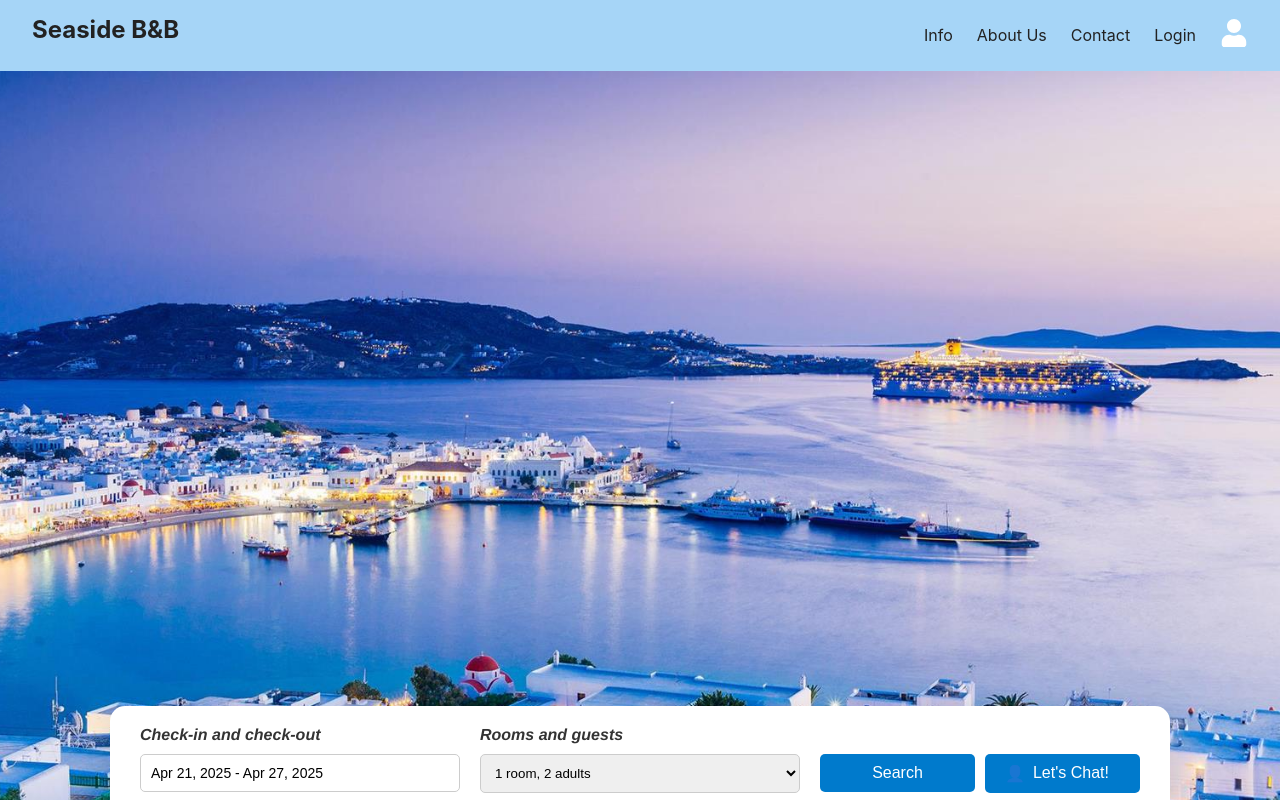
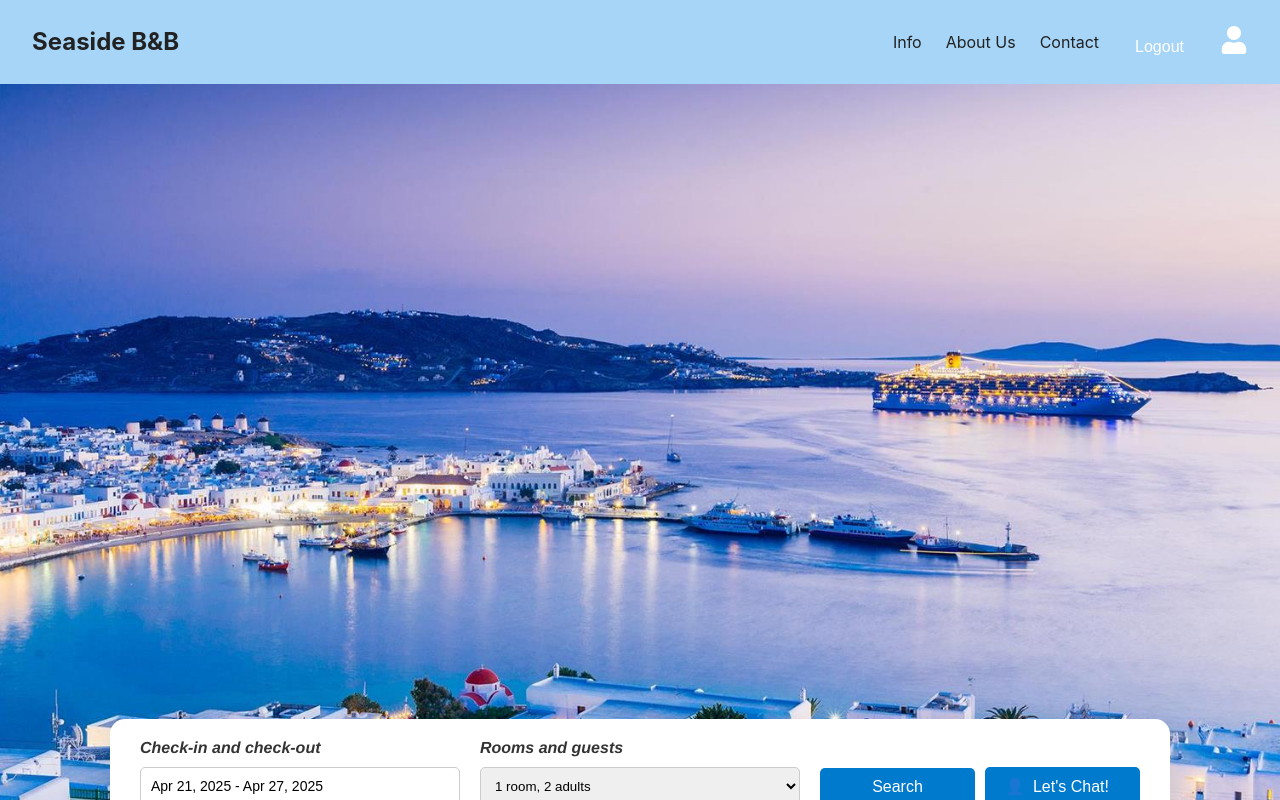
Before and after one commit to MohamedAmineBessrour/e-hotels, a React (Create React App) app in the folder client/: page / in a window 1280 px wide. Shown: the top 800 px of the page. Built offline with nearby package versions, Linux system fonts and the light colour scheme; sample sign-in values are in the browser's storage.

Commit message:
Login changes

```diff
--- a/client/src/App.js
+++ b/client/src/App.js
@@ -1,33 +1,54 @@
 import '@fortawesome/fontawesome-free/css/all.min.css';
 import React from "react";
 import { Route, BrowserRouter as Router, Routes } from "react-router-dom";
+import { AuthProvider } from "./AuthContext";
+import PrivateRoute from "./PrivateRoute";
 import AboutPage from "./pages/AboutPage";
 import ContactPage from "./pages/ContactPage";
+import Footer from "./pages/Footer";
+import Header from "./pages/Header";
 import HomePage from "./pages/HomePage";
 import ViewsPage from "./pages/HotelViewsPage";
 import LoginPage from "./pages/LoginPage";
 import RoomSearch from "./pages/RoomSearch";
 
-import Footer from "./pages/Footer";
-import Header from "./pages/Header";
-
 function App() {
   return (
+    <AuthProvider>
       <Router>
         <Header />
 
         <Routes>
           <Route path="/" element={<HomePage />} />
+          <Route path="/about" element={<AboutPage />} />
           <Route path="/contact" element={<ContactPage />} />
           <Route path="/login" element={<LoginPage />} />
-        <Route path="/about" element={<AboutPage />} />
-        <Route path="/search" element={<RoomSearch />} />
+
+          {/* 🔐 Protected Routes */}
+          <Route
+            path="/search"
+            element={
+              <PrivateRoute>
+                <RoomSearch />
+              </PrivateRoute>
+            }
+          />
+          <Route
+            path="/views"
+            element={
+              <PrivateRoute>
+                <ViewsPage />
+              </PrivateRoute>
+            }
+          />
+
+          {/* 🧭 Fallback */}
           <Route path="*" element={<HomePage />} />
-        <Route path="/views" element={<ViewsPage />} />
         </Routes>
 
         <Footer />
       </Router>
+    </AuthProvider>
   );
 }
 
--- /dev/null
+++ b/client/src/AuthContext.js
@@ -0,0 +1,30 @@
+import React, { createContext, useContext, useEffect, useState } from "react";
+
+const AuthContext = createContext();
+
+export const AuthProvider = ({ children }) => {
+  const [user, setUser] = useState(null);
+
+  useEffect(() => {
+    const savedUser = localStorage.getItem("user");
+    if (savedUser) setUser(JSON.parse(savedUser));
+  }, []);
+
+  const login = (userData) => {
+    setUser(userData);
+    localStorage.setItem("user", JSON.stringify(userData));
+  };
+
+  const logout = () => {
+    setUser(null);
+    localStorage.removeItem("user");
+  };
+
+  return (
+    <AuthContext.Provider value={{ user, login, logout }}>
+      {children}
+    </AuthContext.Provider>
+  );
+};
+
+export const useAuth = () => useContext(AuthContext);
--- /dev/null
+++ b/client/src/PrivateRoute.js
@@ -0,0 +1,9 @@
+import { Navigate } from "react-router-dom";
+import { useAuth } from "./AuthContext";
+
+const PrivateRoute = ({ children }) => {
+  const { user } = useAuth();
+  return user ? children : <Navigate to="/login" />;
+};
+
+export default PrivateRoute;
--- a/client/src/pages/Header.css
+++ b/client/src/pages/Header.css
@@ -54,3 +54,14 @@
   font-size: 1.2rem;
   cursor: pointer;
 }
+
+.logout-button {
+  background: none;
+  border: none;
+  color: white;
+  cursor: pointer;
+  font-size: 1rem;
+}
+.logout-button:hover {
+  text-decoration: underline;
+}
--- a/client/src/pages/Header.js
+++ b/client/src/pages/Header.js
@@ -1,22 +1,47 @@
 import React from "react";
 import { FaUser } from "react-icons/fa";
-import { Link } from "react-router-dom";
+import { Link, useNavigate } from "react-router-dom";
+import { useAuth } from "../AuthContext";
 import "./Header.css";
 
 const Header = () => {
+  const { user, logout } = useAuth();
+  const navigate = useNavigate();
+
+  const handleLogout = () => {
+    logout();
+    navigate("/login");
+  };
+
   return (
     <header className="main-header">
       <div className="logo">
         <Link to="/" className="logo-link">Seaside B&B</Link>
-        <p>   </p>
       </div>
+
       <nav className="nav-links">
         <ul>
           <li><Link to="/views">Info</Link></li>
           <li><Link to="/about">About Us</Link></li>
           <li><Link to="/contact">Contact</Link></li>
-          <li><Link to="/login">Login</Link></li>
-          <li><FaUser className="login-icon" /></li>
+
+          {!user ? (
+            <>
+              <li><Link to="/login">Login</Link></li>
+              <li><FaUser className="login-icon" /></li>
+            </>
+          ) : (
+            <>
+              <li>
+                <button onClick={handleLogout} className="logout-button">
+                  Logout
+                </button>
+              </li>
+              <li>
+                <FaUser className="login-icon" title={user.name || "User"} />
+              </li>
+            </>
+          )}
         </ul>
       </nav>
     </header>
--- a/client/src/pages/LoginPage.js
+++ b/client/src/pages/LoginPage.js
@@ -1,5 +1,6 @@
 import React, { useState } from "react";
 import { useNavigate } from "react-router-dom";
+import { useAuth } from "../AuthContext";
 import { loginCustomer, registerCustomer } from "../services/api";
 import "./LoginPage.css";
 
@@ -12,6 +13,7 @@ export default function LoginPage() {
     address: "",
   });
   const navigate = useNavigate();
+  const { login } = useAuth();
 
   const handleChange = (e) => {
     setFormData({ ...formData, [e.target.name]: e.target.value });
@@ -24,7 +26,8 @@ export default function LoginPage() {
         name: formData.name,
         ssn: formData.ssn,
       });
-      alert(`✅ Welcome back, ${res.data.name}`);
+
+      login(res.data);
       navigate("/search");
     } catch (err) {
       console.error(err);
@@ -45,8 +48,10 @@ export default function LoginPage() {
     }
 
     try {
-      const res = await registerCustomer(formData); // No card number sent
+      const res = await registerCustomer(formData);
       alert(`✅ Registered successfully as ${res.data.name}`);
+      login(res.data);
+      navigate("/search");
       console.log(res.data);
     } catch (err) {
       console.error(err);
```
Also changed, not shown: 2 other files (tests, documents, lock files or other folders). Lines whose indentation alone changed are shown as unchanged.
